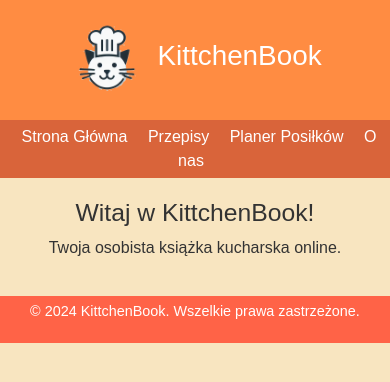
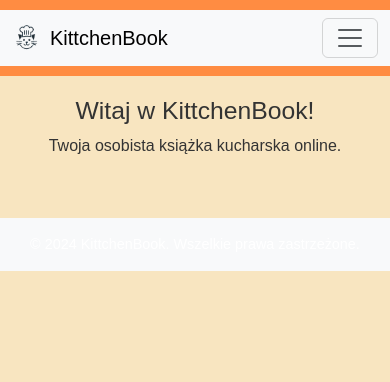
Before and after one commit to idzim/KittchenBook, a website with bundled scripts: page frontend/index.html in a window 390 px wide. Built offline with nearby package versions, Linux system fonts and the light colour scheme; files whose address does not match are found by name.

Commit message:
Dodanie hamburger menu

```diff
--- a/frontend/index.html
+++ b/frontend/index.html
@@ -15,6 +15,10 @@
         <p>Twoja osobista książka kucharska online.</p>
     </main>
 
-    <script type="module" src="js/main.js" defer></script> <!-- Zmieniamy tutaj -->
+    <!-- Bootstrap JavaScript (MUST HAVE for hamburger menu to work) -->
+    <script src="https://cdn.jsdelivr.net/npm/bootstrap@5.3.0/dist/js/bootstrap.bundle.min.js"></script>
+
+    <!-- Twój JS (modularny) -->
+    <script type="module" src="js/main.js" defer></script>
 </body>
 </html>
--- a/frontend/js/ui/layout.js
+++ b/frontend/js/ui/layout.js
@@ -1,44 +1,35 @@
 export function renderLayout(pageTitle = "") {
-    // Tworzymy header
     const header = document.createElement("header");
     header.innerHTML = `
-        <div class="logo">
-            <img src="../assets/logo.png" alt="KittchenBook Logo">
-            <h1>${pageTitle || "KittchenBook"}</h1>
-        </div>
+        <nav class="navbar navbar-expand-lg navbar-light bg-light">
+            <div class="container-fluid">
+                <a class="navbar-brand d-flex align-items-center" href="#">
+                    <img src="../assets/logo.png" alt="KittchenBook Logo" width="30" height="30" class="d-inline-block align-text-top me-2">
+                    ${pageTitle || "KittchenBook"}
+                </a>
+                <button class="navbar-toggler" type="button" data-bs-toggle="collapse" data-bs-target="#kittchenNavbar" aria-controls="kittchenNavbar" aria-expanded="false" aria-label="Toggle navigation">
+                    <span class="navbar-toggler-icon"></span>
+                </button>
+                <div class="collapse navbar-collapse" id="kittchenNavbar">
+                    <ul class="navbar-nav ms-auto mb-2 mb-lg-0">
+                        <li class="nav-item"><a class="nav-link" href="../../index.html">Strona Główna</a></li>
+                        <li class="nav-item"><a class="nav-link" href="../../pages/recipes.html">Przepisy</a></li>
+                        <li class="nav-item"><a class="nav-link" href="../../pages/mealplanner.html">Planer Posiłków</a></li>
+                        <li class="nav-item"><a class="nav-link" href="../../pages/about.html">O nas</a></li>
+                    </ul>
+                </div>
+            </div>
+        </nav>
     `;
 
-    // Tworzymy nawigację
-    const nav = document.createElement("nav");
-    nav.innerHTML = `
-        <ul>
-            <li><a href="../../index.html">Strona Główna</a></li>
-            <li><a href="../../pages/recipes.html">Przepisy</a></li>
-            <li><a href="../../pages/mealplanner.html">Planer Posiłków</a></li>
-            <li><a href="../../pages/about.html">O nas</a></li>
-        </ul>
+    const footer = document.createElement("footer");
+    footer.classList.add("text-center", "mt-4", "py-3", "bg-light");
+    footer.innerHTML = `
+        <p class="mb-0">&copy; 2024 KittchenBook. Wszelkie prawa zastrzeżone.</p>
     `;
 
-    // Tworzymy footer
-    const footer = document.createElement("footer");
-    footer.innerHTML = `
-        <p>&copy; 2024 KittchenBook. Wszelkie prawa zastrzeżone.</p>
-    `;
-
-    // Dodajemy elementy do strony
-    document.body.prepend(header, nav);
+    document.body.prepend(header);
     document.body.appendChild(footer);
 
-    // Aktywujemy odpowiedni link
     highlightActiveNav();
 }
-
-// Podkreślenie aktywnego linku w nawigacji
-function highlightActiveNav() {
-    const links = document.querySelectorAll("nav a");
-    links.forEach(link => {
-        if (window.location.pathname.includes(link.getAttribute("href").replace("../", ""))) {
-            link.classList.add("active");
-        }
-    });
-}
```
Also changed, not shown: frontend/pages/about.html (+3 -0 lines), frontend/pages/mealplanner.html (+3 -0 lines), frontend/pages/recipes.html (+3 -0 lines).
